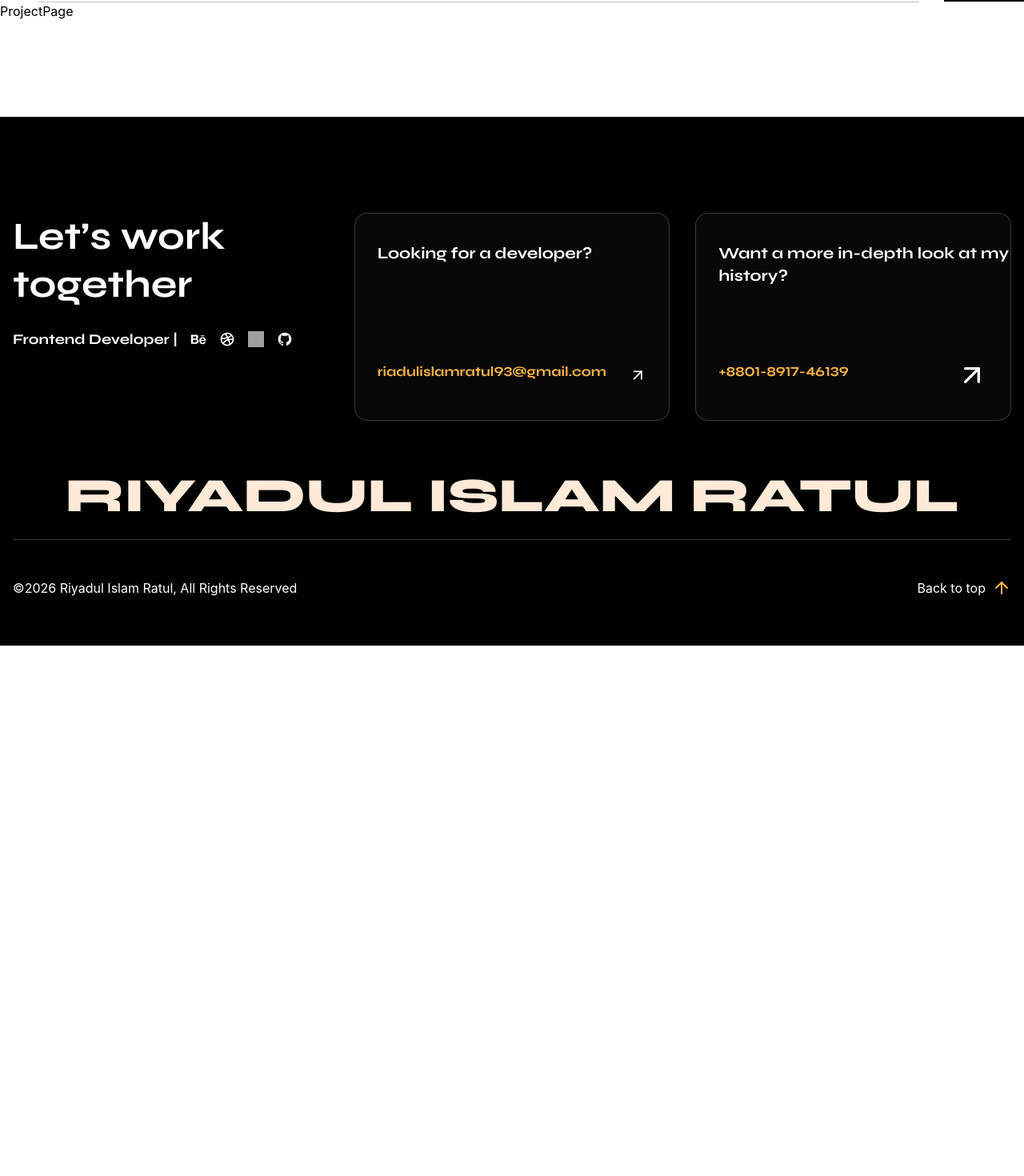
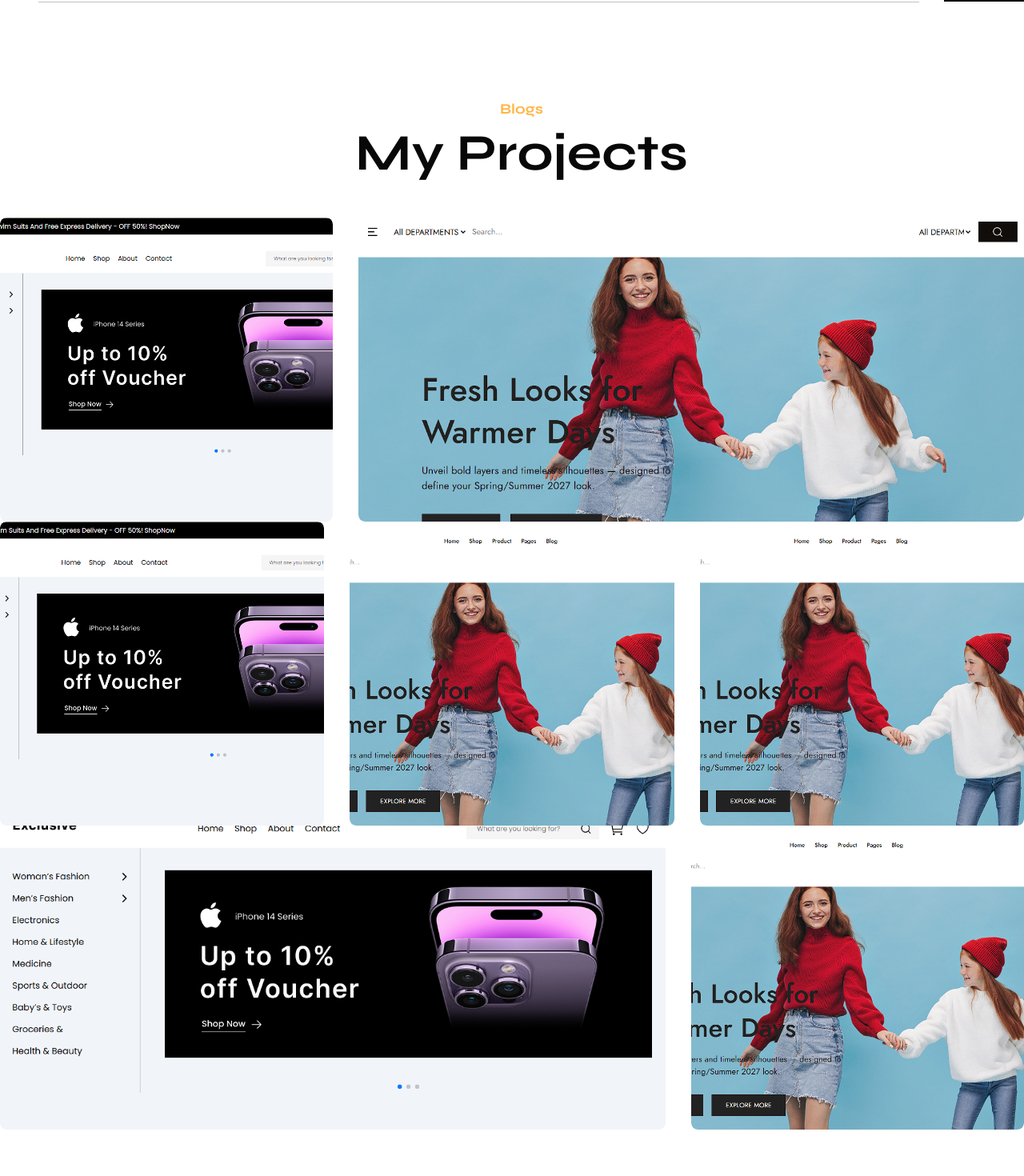
Before and after one commit to Riyadulislamratul/My_Portfolio, a React app: page /projects in a window 1280 px wide. Shown: the part 78-1548 px from the top of the page at 80% size. Before the commit the page ends 885 px from the top, so only its background shows below. Built offline with nearby package versions, Linux system fonts and the light colour scheme; grey boxes are pictures that could not be loaded; the HTML template or start-up script is replaced by a standard one.

Commit message:
Project page added

```diff
--- a/src/pages/ProjectPage.jsx
+++ b/src/pages/ProjectPage.jsx
@@ -1,9 +1,87 @@
-import React from 'react'
+import React from "react";
+import Section from "../components/Section";
+import Container from "../components/Container";
+import Reveal from "../components/Reveal";
+import { Stagger, StaggerItem } from "../components/Stagger";
+import { Link } from "react-router";
+import { ArrowUpRightIcon, ArrowUp } from "lucide-react";
+import PI_1 from "../assets/project-1.png";
+import PI_2 from "../assets/project-2.png";
 
 const ProjectPage = () => {
   return (
-    <div>ProjectPage</div>
-  )
-}
+    <Section>
+      <Container>
+        <Reveal direction="up">
+          <div className="lg:text-center pl-6">
+            <p className="text-brand font-syne font-bold text-lg md:text-[18px]">
+              Blogs
+            </p>
+            <h3 className="font-syne font-bold text-3xl md:text-5xl lg:text-[64px] text-heading mt-2.5 mb-8 md:mb-12">
+              My Projects
+            </h3>
+          </div>
+        </Reveal>
+        <div className="grid grid-cols-1 md:grid-cols-2 lg:grid-cols-[1fr_2fr] gap-10 px-4 lg:px-0 md:gap-8">
+          <WorkCard
+            img={PI_1}
+            title="Project 1"
+          />
+          <WorkCard
+            img={PI_2}
+            title="Project 2"
+          />
+        </div>
+          <div className="grid grid-cols-1 md:grid-cols-2 lg:grid-cols-[1fr_1fr_1fr] gap-10 px-4 lg:px-0 md:gap-8">
+            <WorkCard
+            img={PI_1}
+            title="Project 1"
+          />
+          <WorkCard
+            img={PI_2}
+            title="Project 2"
+          />
+          <WorkCard
+            img={PI_2}
+            title="Project 2"
+          />
+          </div>
+          <div className="grid grid-cols-1 md:grid-cols-2 lg:grid-cols-[2fr_1fr] gap-10 px-4 lg:px-0 md:gap-8">
+          <WorkCard
+            img={PI_1}
+            title="Project 1"
+          />
+          <WorkCard
+            img={PI_2}
+            title="Project 2"
+          />
+        </div>
+      </Container>
+    </Section>
+  );
+};
 
-export default ProjectPage
+export default ProjectPage;
+
+const WorkCard = ({ img, title }) => {
+  return (
+    <div className="group relative w-full h-[260px] md:h-[320px] lg:h-[380px] rounded-lg overflow-hidden cursor-pointer">
+
+      {/* Image */}
+      <img
+        src={img}
+        alt={title}
+        className="w-full h-full object-cover rounded-lg group-hover:scale-105 transition duration-300"
+      />
+
+      {/* Overlay */}
+      <div className="absolute inset-0 bg-black/40 opacity-0 group-hover:opacity-100 transition duration-300 flex items-end justify-between p-5">
+        <p className="text-[17px] font-bold font-syne text-white">
+          {title}
+        </p>
+        <ArrowUpRightIcon className="text-white w-8 h-8" />
+      </div>
+
+    </div>
+  );
+};
```
